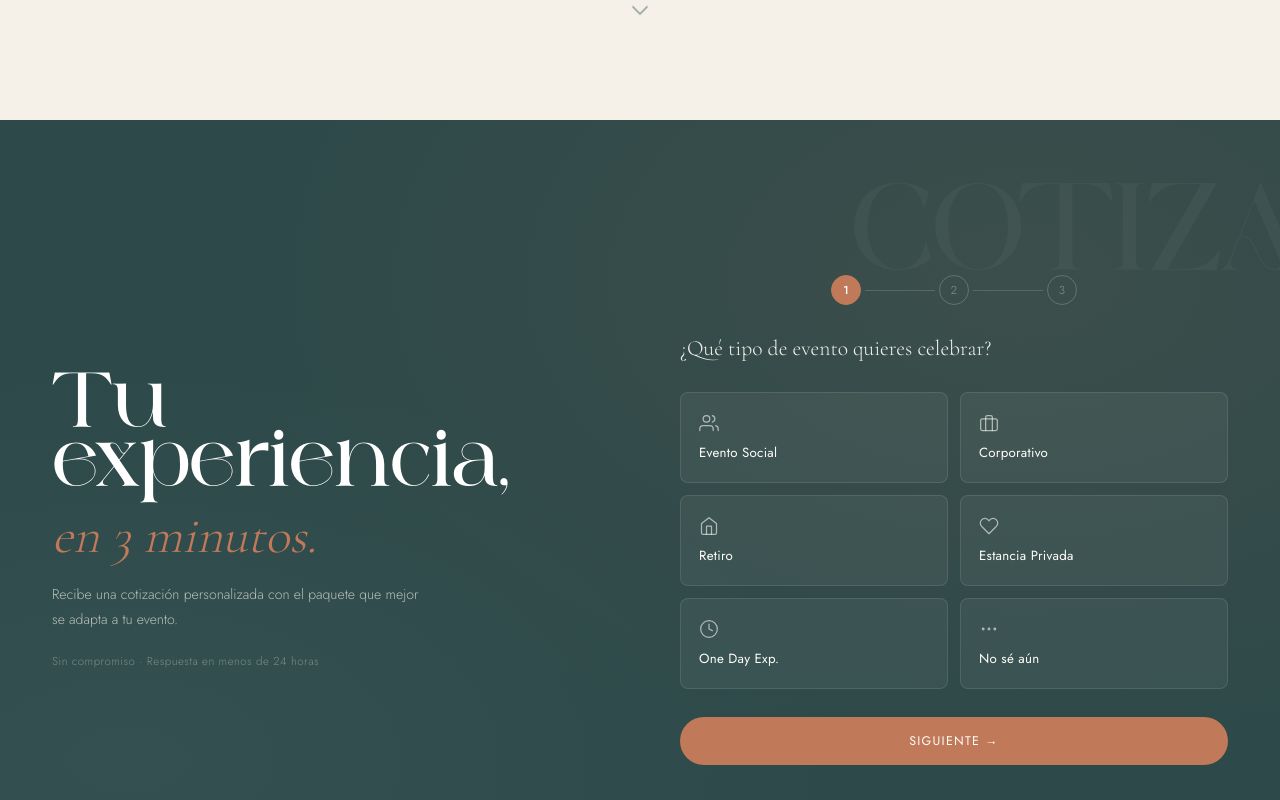
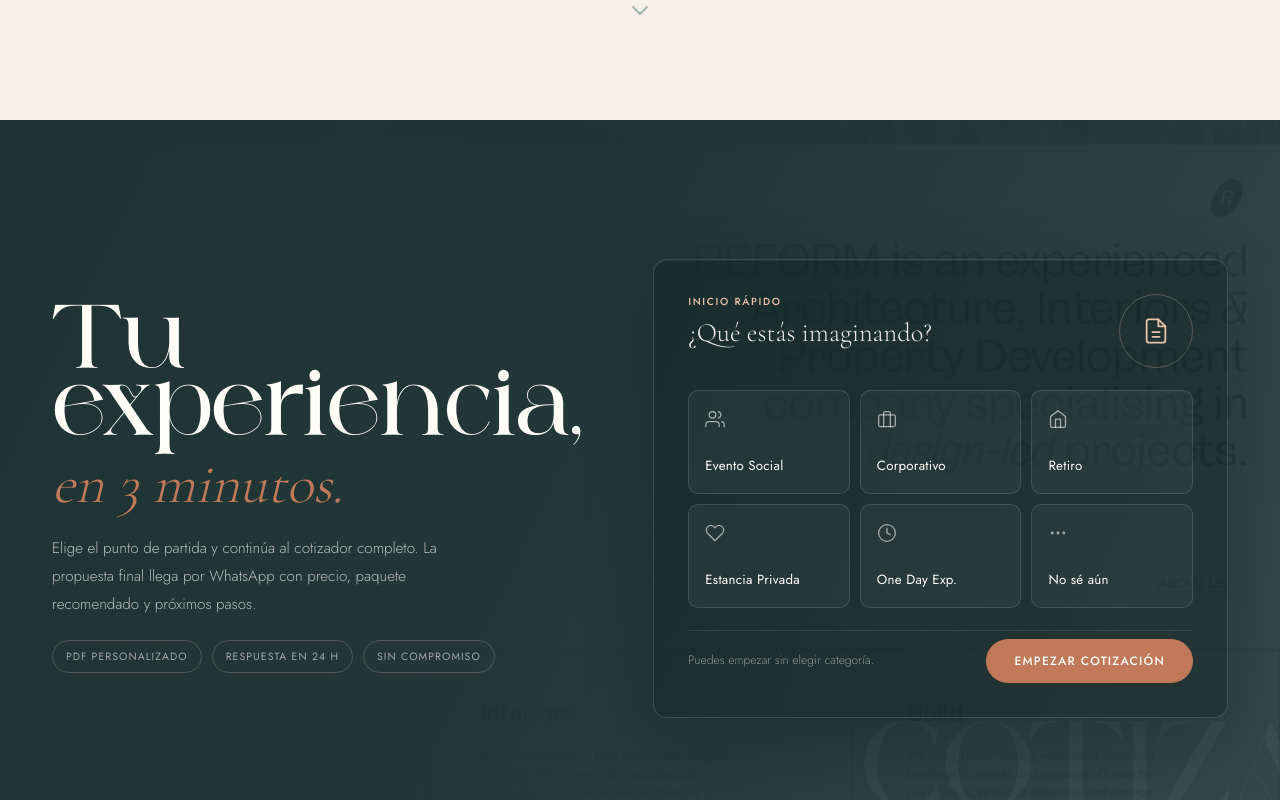
Before and after one commit to FincaLaHermosa/finca-la-hermosa, a Next.js app: page / in a window 1280 px wide. Shown: the part 3080-3880 px from the top of the page. Built offline with nearby package versions, Linux system fonts and the light colour scheme.

Commit message:
Redesign home quote entry

```diff
--- a/app/page.tsx
+++ b/app/page.tsx
@@ -19,15 +19,74 @@ const homeOverrides = `
     width: 100%;
   }
 
+  .home-page-react .quote-choice {
+    appearance: none;
+    min-height: 104px;
+    padding: 18px 16px;
+    background: rgba(255,253,248,0.045);
+    border: 1px solid rgba(255,253,248,0.12);
+    border-radius: 10px;
+    display: flex;
+    flex-direction: column;
+    align-items: flex-start;
+    justify-content: space-between;
+    gap: 12px;
+    cursor: pointer;
+    text-align: left;
+    transition: transform 260ms cubic-bezier(0.22,1,0.36,1), border-color 260ms ease, background 260ms ease;
+  }
+
+  .home-page-react .quote-choice:hover {
+    transform: translateY(-3px);
+    border-color: rgba(232,196,173,0.38);
+    background: rgba(192,122,90,0.1);
+  }
+
+  .home-page-react .quote-choice.selected {
+    border-color: var(--terracota);
+    background: rgba(192,122,90,0.16);
+  }
+
+  .home-page-react .quote-gateway-icon {
+    width: 28px;
+    height: 28px;
+  }
+
+  .home-page-react .quote-main-cta {
+    white-space: nowrap;
+    text-decoration: none;
+  }
+
   .home-page-react .proc-dot.active:nth-child(1) .proc-dot-inner { transition-delay: 100ms; }
   .home-page-react .proc-dot.active:nth-child(2) .proc-dot-inner { transition-delay: 1100ms; }
   .home-page-react .proc-dot.active:nth-child(3) .proc-dot-inner { transition-delay: 2100ms; }
 
   @media (max-width: 760px) {
-    .home-page-react [data-sec="cotizador"] > div[style*="grid-template-columns: 1fr 1fr"],
+    .home-page-react [data-sec="cotizador"] > div[style*="grid-template-columns"],
     .home-page-react [data-sec="cta"] .cta-outer {
       grid-template-columns: 1fr !important;
       gap: 36px !important;
+    }
+
+    .home-page-react .quote-gateway {
+      min-height: auto !important;
+      padding: 96px 0 76px;
+    }
+
+    .home-page-react .quote-gateway-panel {
+      padding: 24px 20px !important;
+    }
+
+    .home-page-react .quote-gateway #q-grid {
+      grid-template-columns: 1fr 1fr !important;
+    }
+
+    .home-page-react .quote-gateway-panel > div:last-child {
+      grid-template-columns: 1fr !important;
+    }
+
+    .home-page-react .quote-main-cta {
+      width: 100%;
     }
   }
 `;
--- a/components/HomeContent.tsx
+++ b/components/HomeContent.tsx
@@ -9,9 +9,7 @@ type IconName = "users" | "briefcase" | "home" | "heart" | "clock" | "more" | "f
 
 export function HomeContent() {
   const [activeTab, setActiveTab] = useState(0);
-  const [quoteStep, setQuoteStep] = useState(1);
   const [quoteSelected, setQuoteSelected] = useState<string | null>(null);
-  const [quoteShake, setQuoteShake] = useState(false);
   const [processActive, setProcessActive] = useState(false);
   const carouselRef = useRef<HTMLDivElement>(null);
   const processRef = useRef<HTMLDivElement>(null);
@@ -104,27 +102,13 @@ export function HomeContent() {
     carouselRef.current?.scrollBy({ left: direction * 290, behavior: "smooth" });
   }, []);
 
-  const advanceQuote = useCallback(() => {
-    if (!quoteSelected) {
-      setQuoteShake(true);
-      window.setTimeout(() => setQuoteShake(false), 180);
-      return;
-    }
-    if (quoteStep < 3) {
-      setQuoteStep((current) => current + 1);
-      setQuoteSelected(null);
-      return;
-    }
-    window.location.href = `/cotizar?tipo=${encodeURIComponent(quoteSelected)}`;
-  }, [quoteSelected, quoteStep]);
-
   return (
     <main className="prototype-route home-page-react">
       <HeroSection />
       <ExperiencesSection activeTab={activeTab} onTabChange={setActiveTab} />
       <SpacesSection carouselRef={carouselRef} onScroll={scrollCarousel} />
       <ProcessSection active={processActive} processRef={processRef} />
-      <QuickQuoteSection quoteStep={quoteStep} selected={quoteSelected} shake={quoteShake} onSelect={setQuoteSelected} onNext={advanceQuote} />
+      <QuickQuoteSection selected={quoteSelected} onSelect={setQuoteSelected} />
       <PackagesSection />
       <TestimonialsSection testimonialsRef={testimonialsRef} />
       <FinalCtaSection />
@@ -287,32 +271,57 @@ function ProcessSection({ active, processRef }: { active: boolean; processRef: R
   );
 }
 
-function QuickQuoteSection({ quoteStep, selected, shake, onSelect, onNext }: { quoteStep: number; selected: string | null; shake: boolean; onSelect: (value: string) => void; onNext: () => void }) {
+function QuickQuoteSection({ selected, onSelect }: { selected: string | null; onSelect: (value: string) => void }) {
+  const selectedType = selected ? quickQuoteTypeMap[selected] : "";
+  const quoteHref = selectedType ? `/cotizar?tipo=${selectedType}` : "/cotizar";
+
   return (
-    <section className="snap-section" data-sec="cotizador" style={{ background: "var(--verde)" }}>
-      <div style={{ position: "absolute", inset: 0, background: "radial-gradient(ellipse at 80% 20%,rgba(192,122,90,0.1) 0%,transparent 55%),radial-gradient(ellipse at 10% 80%,rgba(255,253,248,0.04) 0%,transparent 45%)", pointerEvents: "none", zIndex: 0 }} />
-      <div className="arch-label" style={{ right: -20, top: 60, color: "rgba(255,253,248,0.04)" }}>COTIZA</div>
-      <div style={{ position: "relative", zIndex: 1, maxWidth: 1500, width: "100%", margin: "0 auto", padding: "0 52px", display: "grid", gridTemplateColumns: "1fr 1fr", gap: 80, alignItems: "center" }}>
-        <div style={{ display: "flex", flexDirection: "column", gap: 20 }}>
-          <div className="txt-reveal" data-d="1" style={{ fontFamily: "'Against',serif", fontSize: "clamp(3rem,5vw,5.5rem)", fontWeight: 400, lineHeight: 0.92, letterSpacing: "-0.025em", color: "#fff" }}>Tu experiencia,</div>
-          <div className="txt-reveal" data-d="2" style={{ fontFamily: "'Cormorant Garamond',serif", fontSize: "clamp(2.4rem,4vw,4.2rem)", fontStyle: "italic", fontWeight: 300, lineHeight: 1, color: "var(--terracota)", marginTop: 2 }}>en 3 minutos.</div>
-          <p className="txt-reveal" data-d="3" style={{ fontFamily: "'Jost',sans-serif", fontSize: "0.88rem", fontWeight: 300, lineHeight: 1.8, color: "rgba(255,253,248,0.65)", maxWidth: 380 }}>Recibe una cotización personalizada con el paquete que mejor se adapta a tu evento.</p>
-          <div className="txt-reveal" data-d="4" style={{ fontFamily: "'Jost',sans-serif", fontSize: "0.72rem", fontWeight: 300, color: "rgba(255,253,248,0.35)", letterSpacing: "0.04em" }}>Sin compromiso · Respuesta en menos de 24 horas</div>
+    <section className="snap-section quote-gateway" data-sec="cotizador" style={{ background: "var(--verde)", minHeight: "92vh" }}>
+      <div style={{ position: "absolute", inset: 0, zIndex: 0 }}>
+        <img src="/assets/photo-cta-dark.jpg" alt="" style={{ width: "100%", height: "100%", objectFit: "cover", opacity: 0.18 }} />
+        <div style={{ position: "absolute", inset: 0, background: "linear-gradient(115deg,rgba(30,50,50,0.98) 0%,rgba(30,50,50,0.9) 44%,rgba(30,50,50,0.54) 100%)" }} />
+      </div>
+      <div className="arch-label" style={{ right: -30, bottom: 46, color: "rgba(255,253,248,0.035)" }}>COTIZA</div>
+      <div style={{ position: "relative", zIndex: 1, maxWidth: 1500, width: "100%", margin: "0 auto", padding: "0 52px", display: "grid", gridTemplateColumns: "0.95fr 1.05fr", gap: 72, alignItems: "center" }}>
+        <div style={{ display: "flex", flexDirection: "column", gap: 22 }}>
+          <div className="txt-reveal" data-d="1" style={{ fontFamily: "'Against',serif", fontSize: "clamp(3.3rem,5.8vw,6.2rem)", fontWeight: 400, lineHeight: 0.9, letterSpacing: "-0.025em", color: "#fffdf8" }}>Tu experiencia,</div>
+          <div className="txt-reveal" data-d="2" style={{ fontFamily: "'Cormorant Garamond',serif", fontSize: "clamp(2.6rem,4.4vw,4.8rem)", fontStyle: "italic", fontWeight: 300, lineHeight: 0.95, color: "var(--terracota)" }}>en 3 minutos.</div>
+          <p className="txt-reveal" data-d="3" style={{ fontFamily: "'Jost',sans-serif", fontSize: "0.95rem", fontWeight: 300, lineHeight: 1.85, color: "rgba(255,253,248,0.68)", maxWidth: 440 }}>
+            Elige el punto de partida y continúa al cotizador completo. La propuesta final llega por WhatsApp con precio, paquete recomendado y próximos pasos.
+          </p>
+          <div className="txt-reveal quote-proof-row" data-d="4" style={{ display: "flex", flexWrap: "wrap", gap: 10 }}>
+            {["PDF personalizado", "Respuesta en 24 h", "Sin compromiso"].map((item) => (
+              <span key={item} style={{ padding: "8px 13px", border: "1px solid rgba(232,196,173,0.22)", borderRadius: 999, fontFamily: "'Jost',sans-serif", fontSize: "0.66rem", fontWeight: 400, letterSpacing: "0.1em", textTransform: "uppercase", color: "rgba(255,253,248,0.58)" }}>{item}</span>
+            ))}
+          </div>
         </div>
-        <div className="txt-reveal" data-d="2" style={{ display: "flex", flexDirection: "column", gap: 28 }}>
-          <QuoteDots step={quoteStep} />
-          <p style={{ fontFamily: "'Cormorant Garamond',serif", fontSize: "1.35rem", fontWeight: 300, color: "rgba(255,253,248,0.92)", lineHeight: 1.4 }}>¿Qué tipo de evento quieres celebrar?</p>
-          <div id="q-grid" style={{ display: "grid", gridTemplateColumns: "1fr 1fr", gap: 12, transform: shake ? "translateX(-6px)" : undefined, transition: "transform 80ms ease" }}>
+
+        <div className="txt-reveal quote-gateway-panel" data-d="2" style={{ display: "grid", gridTemplateColumns: "1fr", gap: 22, padding: 34, border: "1px solid rgba(255,253,248,0.14)", borderRadius: 14, background: "rgba(15,28,27,0.38)", boxShadow: "0 24px 70px rgba(0,0,0,0.22), inset 0 1px 0 rgba(255,255,255,0.06)" }}>
+          <div style={{ display: "flex", justifyContent: "space-between", gap: 24, alignItems: "flex-start" }}>
+            <div>
+              <div style={{ fontFamily: "'Jost',sans-serif", fontSize: "0.64rem", fontWeight: 500, letterSpacing: "0.16em", textTransform: "uppercase", color: "var(--terra-light)", marginBottom: 9 }}>Inicio rápido</div>
+              <p style={{ fontFamily: "'Cormorant Garamond',serif", fontSize: "1.65rem", fontWeight: 300, color: "rgba(255,253,248,0.92)", lineHeight: 1.18 }}>¿Qué estás imaginando?</p>
+            </div>
+            <div aria-hidden="true" style={{ width: 74, height: 74, borderRadius: "50%", border: "1px solid rgba(232,196,173,0.28)", display: "grid", placeItems: "center", color: "var(--terra-light)", flex: "0 0 auto" }}>
+              <Icon name="file" className="quote-gateway-icon" />
+            </div>
+          </div>
+
+          <div id="q-grid" style={{ display: "grid", gridTemplateColumns: "repeat(3, minmax(0, 1fr))", gap: 10 }}>
             {quickQuoteOptions.map((option, index) => (
-              <button key={option} className={`s5-opt ${selected === option ? "selected" : ""}`} onClick={() => onSelect(option)} type="button">
+              <button key={option} className={`quote-choice ${selected === option ? "selected" : ""}`} onClick={() => onSelect(option)} type="button" aria-pressed={selected === option}>
                 <Icon name={quoteIconNames[index]} className="s5-opt-icon" />
                 <span className="s5-opt-label">{option}</span>
               </button>
             ))}
           </div>
-          <button type="button" onClick={onNext} style={{ display: "block", width: "100%", padding: 15, fontFamily: "'Jost',sans-serif", fontSize: "0.78rem", fontWeight: 400, letterSpacing: "0.1em", textTransform: "uppercase", color: "#fffdf8", background: "var(--terracota)", border: "none", borderRadius: 999, cursor: "pointer", transition: "opacity 0.22s" }}>
-            {quoteStep < 3 ? "Siguiente →" : "Ir al cotizador →"}
-          </button>
+
+          <div style={{ display: "grid", gridTemplateColumns: "1fr auto", gap: 18, alignItems: "center", paddingTop: 8, borderTop: "1px solid rgba(255,253,248,0.1)" }}>
+            <p style={{ fontFamily: "'Jost',sans-serif", fontSize: "0.76rem", fontWeight: 300, lineHeight: 1.6, color: "rgba(255,253,248,0.5)" }}>
+              {selected ? `Punto de partida: ${selected}.` : "Puedes empezar sin elegir categoría."}
+            </p>
+            <Link className="btn-accent quote-main-cta" href={quoteHref}>Empezar cotización</Link>
+          </div>
         </div>
       </div>
     </section>
@@ -451,19 +460,6 @@ function CarouselButton({ direction, onClick }: { direction: "left" | "right"; o
   );
 }
 
-function QuoteDots({ step }: { step: number }) {
-  return (
-    <div style={{ display: "flex", alignItems: "center", justifyContent: "center", gap: 0 }}>
-      {[1, 2, 3].map((dot) => (
-        <div key={dot} style={{ display: "contents" }}>
-          <div id={`q-dot-${dot}`} style={quoteDotStyle(dot, step)}>{dot}</div>
-          {dot < 3 ? <div id={`q-line-${dot}`} style={{ width: 70, height: 1, background: dot < step ? "rgba(192,122,90,0.5)" : "rgba(255,255,255,0.15)", margin: "0 4px" }} /> : null}
-        </div>
-      ))}
-    </div>
-  );
-}
-
 function CheckItem({ children }: { children: ReactNode }) {
   return (
     <li style={{ fontFamily: "'Jost',sans-serif", fontSize: "0.82rem", fontWeight: 300, color: "var(--body-clr)", display: "flex", gap: 8, alignItems: "flex-start" }}>
@@ -497,6 +493,14 @@ function ArrowIcon() {
 }
 
 const quoteIconNames: IconName[] = ["users", "briefcase", "home", "heart", "clock", "more"];
+const quickQuoteTypeMap: Record<string, string> = {
+  "Evento Social": "familiar",
+  Corporativo: "corporativo",
+  Retiro: "retiro",
+  "Estancia Privada": "retiro",
+  "One Day Exp.": "otro",
+  "No sé aún": "otro",
+};
 
 const sectionTitleStyle: CSSProperties = { fontFamily: "'Cormorant Garamond',serif", fontSize: "clamp(3.4rem,6vw,5.2rem)", fontWeight: 300, letterSpacing: "-0.02em", color: "var(--carbon)", lineHeight: 1.05 };
 const sectionItalicStyle: CSSProperties = { fontFamily: "'Cormorant Garamond',serif", fontSize: "clamp(2.4rem,4vw,3.8rem)", fontStyle: "italic", fontWeight: 300, color: "var(--terracota)" };
@@ -507,22 +511,3 @@ const cardTitleStyle: CSSProperties = { fontFamily: "'Cormorant Garamond',serif"
 const bodyCopyStyle: CSSProperties = { fontFamily: "'Jost',sans-serif", fontSize: "0.88rem", fontWeight: 300, lineHeight: 1.8, color: "var(--body-clr)" };
 const smallLinkStyle: CSSProperties = { fontFamily: "'Jost',sans-serif", fontSize: "0.78rem", fontWeight: 300, letterSpacing: "0.06em", color: "var(--terracota)", display: "inline-flex", alignItems: "center", gap: 6, textDecoration: "none" };
 const spaceCardStyle: CSSProperties = { flex: "0 0 340px", scrollSnapAlign: "start", borderRadius: 8, overflow: "hidden", background: "var(--crema)", boxShadow: "0 2px 8px rgba(45,73,73,0.07),0 8px 24px rgba(45,73,73,0.05)", cursor: "pointer", transition: "transform 0.26s var(--ease-out),box-shadow 0.26s", textDecoration: "none", color: "inherit" };
-
-function quoteDotStyle(dot: number, step: number): CSSProperties {
-  const base: CSSProperties = {
-    width: 30,
-    height: 30,
-    borderRadius: "50%",
-    border: "1.5px solid rgba(255,255,255,0.2)",
-    display: "flex",
-    alignItems: "center",
-    justifyContent: "center",
-    fontFamily: "'Jost',sans-serif",
-    fontSize: "0.72rem",
-    fontWeight: 300,
-    color: "rgba(255,253,248,0.4)",
-  };
-  if (dot < step) return { ...base, background: "rgba(192,122,90,0.3)", borderColor: "var(--terracota)", fontWeight: 500, color: "var(--terracota)" };
-  if (dot === step) return { ...base, background: "var(--terracota)", borderColor: "var(--terracota)", fontWeight: 500, color: "#fff" };
-  return { ...base, background: "transparent" };
-}
```
Also changed, not shown: app/cotizar/page.tsx (+7 -2 lines), components/CotizarContent.tsx (+5 -2 lines), 1 other file (tests, documents, lock files or other folders).
